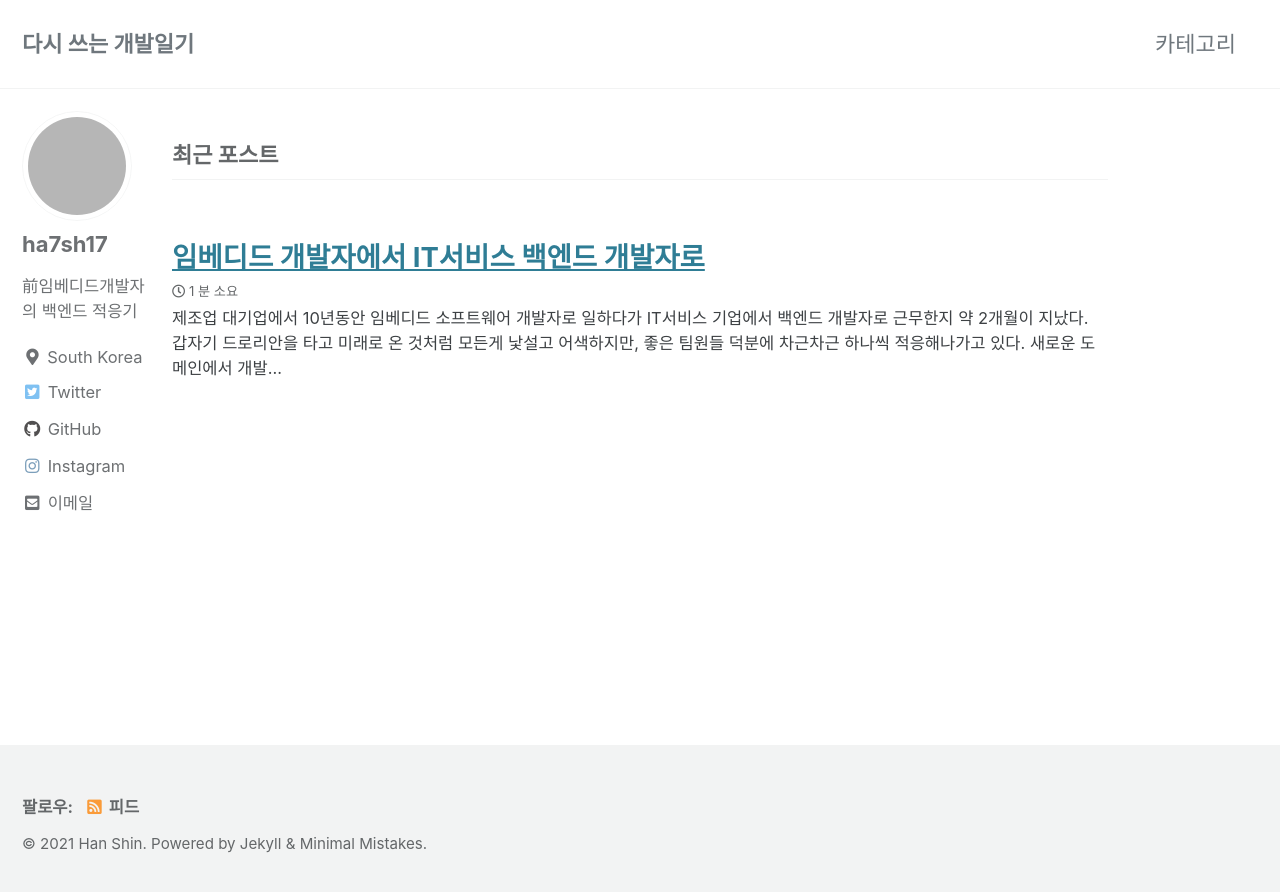
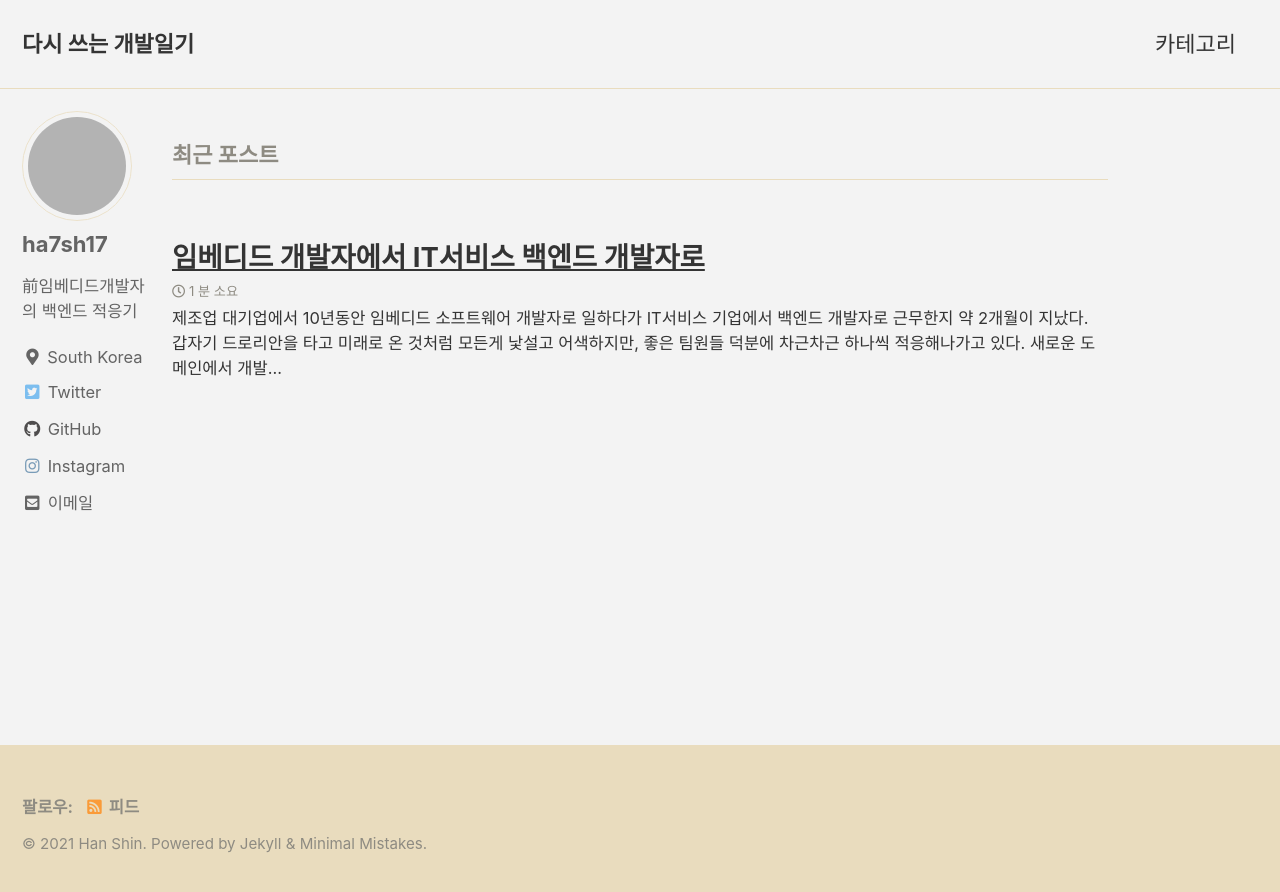
Before and after one commit to ha7sh17/ha7sh17.github.io, a Jekyll site: the page built from index.html, in a window 1280 px wide. Shown: the top 892 px of the page. Built offline with Jekyll 4.4.1, drawn with Linux system fonts in a browser that asks for light colours; cached includes are drawn as plain includes; the list of posts is cut into pages by our own code; grey boxes are pictures that could not be loaded.

Commit message:
Change skin to dirt

```diff
--- a/_config.yml
+++ b/_config.yml
@@ -12,7 +12,7 @@
 
 # theme                  : "minimal-mistakes-jekyll"
 remote_theme           : "mmistakes/minimal-mistakes"
-minimal_mistakes_skin    : "default" #"default","air", "aqua", "contrast", "dark", "dirt", "neon", "mint", "plum", "sunrise"
+minimal_mistakes_skin    : "dirt" #"default","air", "aqua", "contrast", "dark", "dirt", "neon", "mint", "plum", "sunrise"
 
 # Site Settings
 locale                   : "ko-KR"
```
